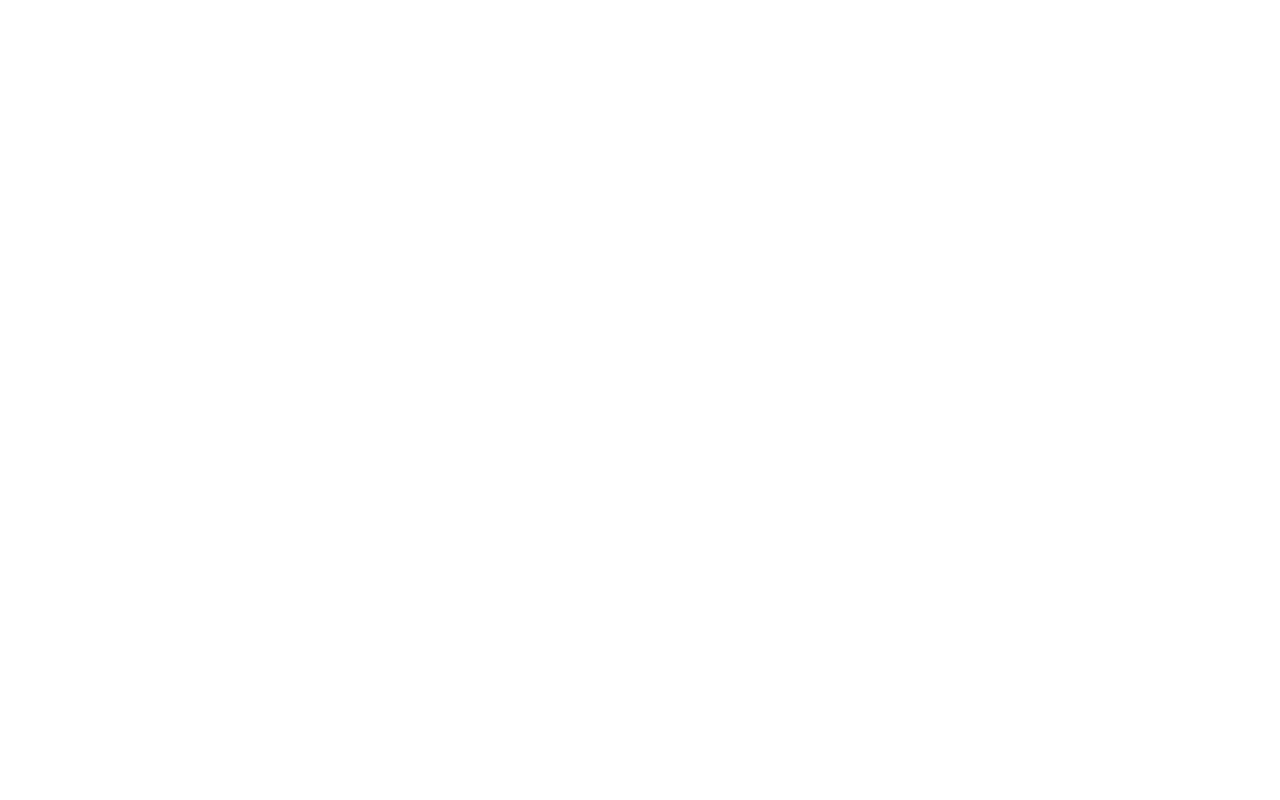
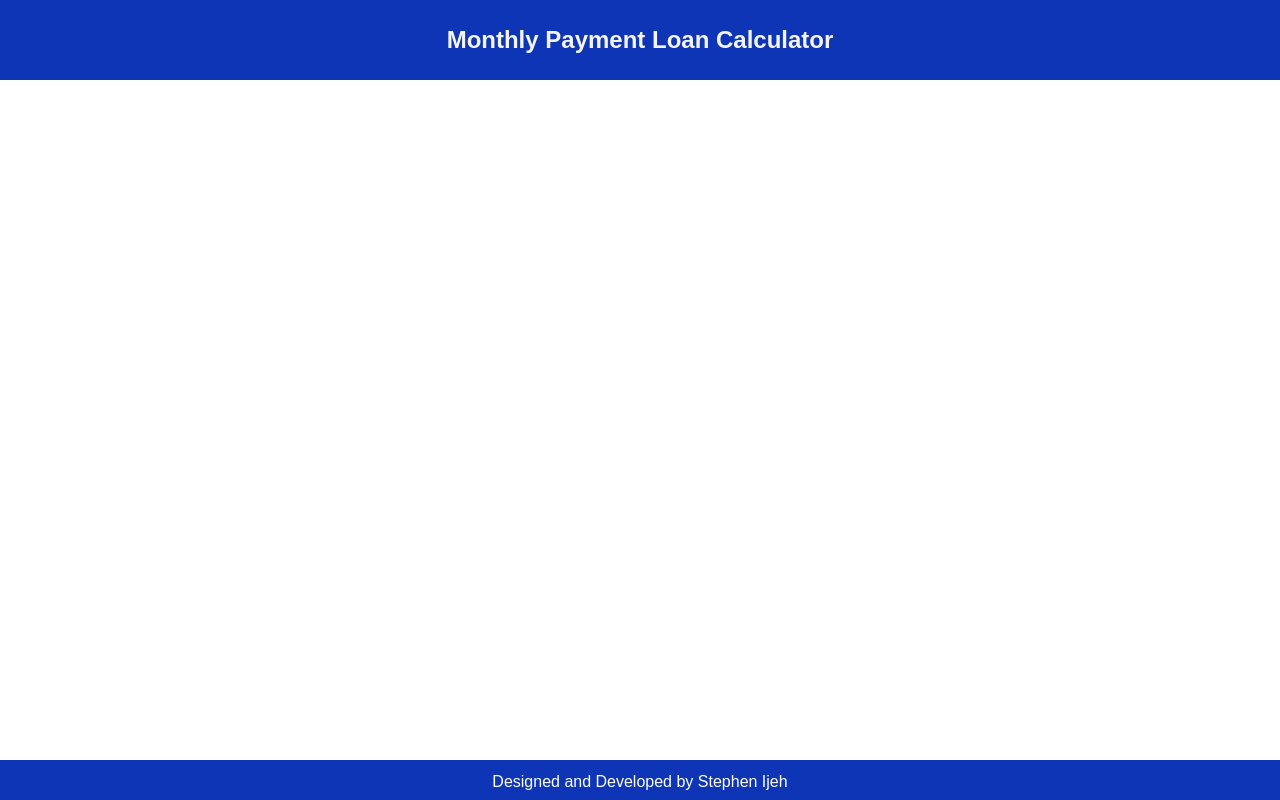
Before and after one commit to Stephenice/loan_calculator, a plain HTML site: page index.html in a window 1280 px wide. Drawn offline with Linux system fonts and the light colour scheme.

Commit message:
Loan calculator

```diff
--- a/index.html
+++ b/index.html
@@ -19,7 +19,7 @@
     </div>
 
     <footer>
-        <p>Designed and Developed by <a href="www.stephenijeh.com">Stephen Ijeh</a></p>
+        <p>Designed and Developed by <a href="#">Stephen Ijeh</a></p>
     </footer>
 
 </body>
--- a/style.css
+++ b/style.css
@@ -36,13 +36,47 @@ h1,h2,h3,h4,h5,h6{
 
 }
 
-.main{
+/* .main{
     height: 100vh;
     width: 100vw;
-}
+} */
 
 a{
     text-decoration: none;
     color: #fff;
 }
 /* ------header ----------*/
+header,footer{
+    background-color: #0d35b6;
+}
+
+header{
+    height: 80px;
+    display: flex;
+    width: 100vw;
+    align-items: center;
+    justify-content: center;
+    justify-items: center;
+    overflow: hidden;
+    flex-direction: row;
+
+}
+
+h2{
+    text-align: center;
+    justify-items: center;
+    padding: 10px;
+    color: var(--light-color);
+}
+
+/* footer */
+footer{
+    display: block;
+    position: fixed;
+    left: 0;
+    bottom: 0;
+    height: 40px;
+    width: 100%;
+   text-align: center;
+   padding: 10px;
+}
```
